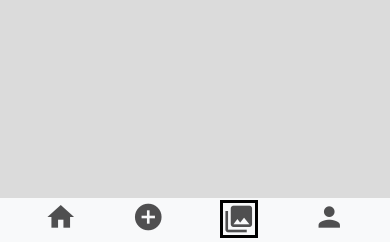
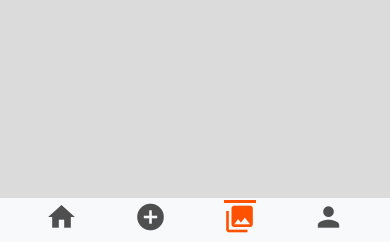
Before and after one commit to FabioMendoncaft/Voluntarie.se2, a PHP site: page /minhas-acoes.php in a window 390 px wide. Shown: the part 602-844 px from the top of the page. Run offline with PHP 8.4, Linux system fonts and the light colour scheme; the visitor is signed in with stand-in values (Sample User, id 1); data that the repository does not hold is empty; some libraries are stand-ins or nearby versions.

Commit message:
Mudança na cor dos ícones do navBar mobile.

```diff
--- a/css/criar-acao.css
+++ b/css/criar-acao.css
@@ -370,8 +370,12 @@ body {
 
 #navBotoomMobile #criarAcao{
     border-width: medium;
+    color: #fe5200;
+    border-top: #fe5200;
     border-style: solid;
-    border-color: #000;
+    border-left: none;
+    border-right: none;
+    border-bottom: none;
 }
 
 #navBotoomMobile #perfil {
--- a/css/minhas-acoes.css
+++ b/css/minhas-acoes.css
@@ -185,8 +185,12 @@ body {
 
 #navBotoomMobile #minhasAcoes{
     border-width: medium;
+    color: #fe5200;
+    border-top: #fe5200;
     border-style: solid;
-    border-color: #000;
+    border-left: none;
+    border-right: none;
+    border-bottom: none;
 }
 
 #navBotoomMobile #perfil {
```
Also changed, not shown: css/feed.css (+5 -2 lines), css/perfil.css (+5 -2 lines).
